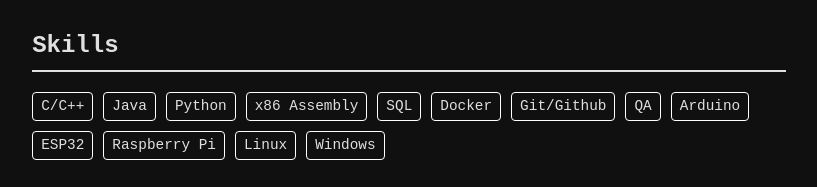
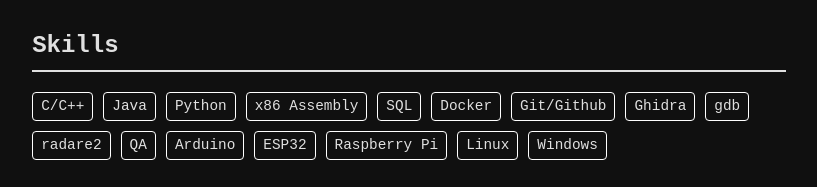
Before and after one commit to manugcr/resume, a plain HTML site: page index.html in a window 1280 px wide. Shown: the part 855-1042 px from the top of the page, without its empty margins (231-1048 px from the left). Drawn offline with Linux system fonts and the light colour scheme.

Commit message:
Added skills

```diff
--- a/index.html
+++ b/index.html
@@ -78,7 +78,10 @@
                     <p>SQL</p>
                     <p>Docker</p>
                     <p>Git/Github</p>
-                    <p>QA</p>
+                    <p>Ghidra</p>
+		    <p>gdb</p>
+		    <p>radare2</p>
+		    <p>QA</p>
                     <p>Arduino</p>
                     <p>ESP32</p>
                     <p>Raspberry Pi</p>
```
